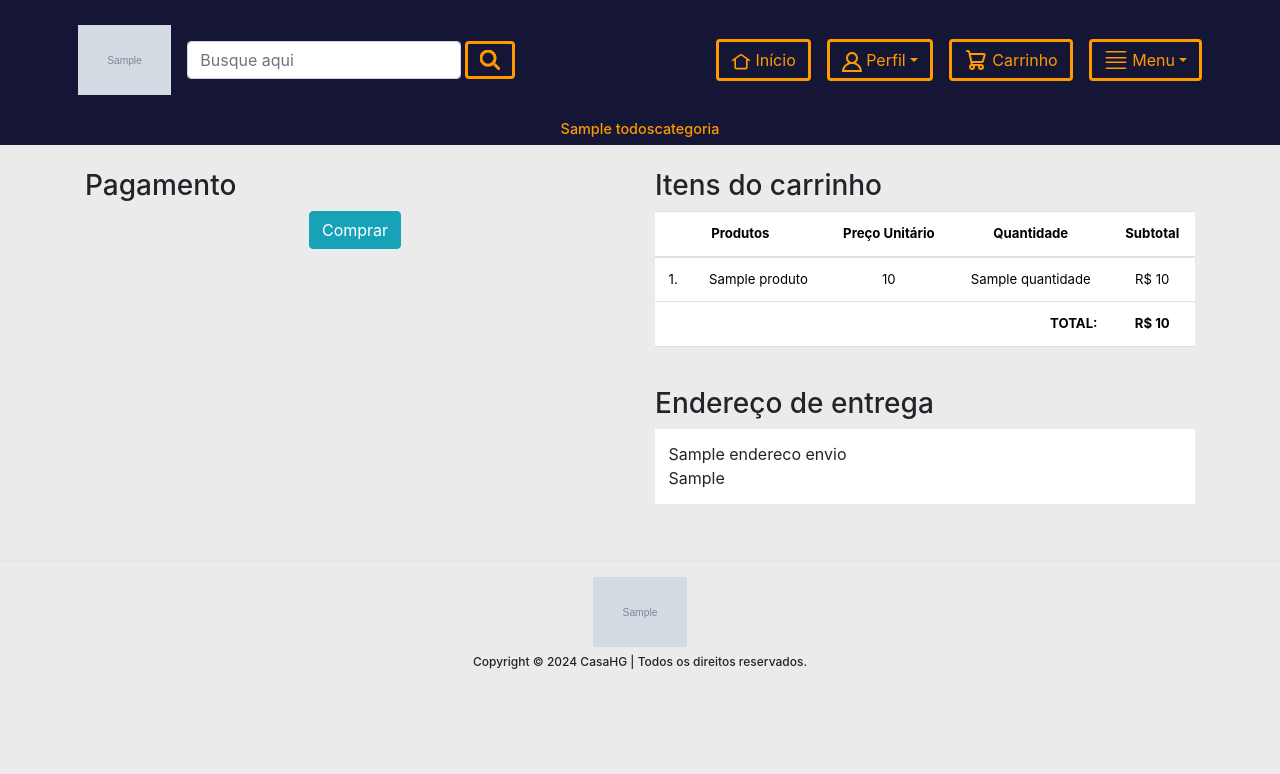
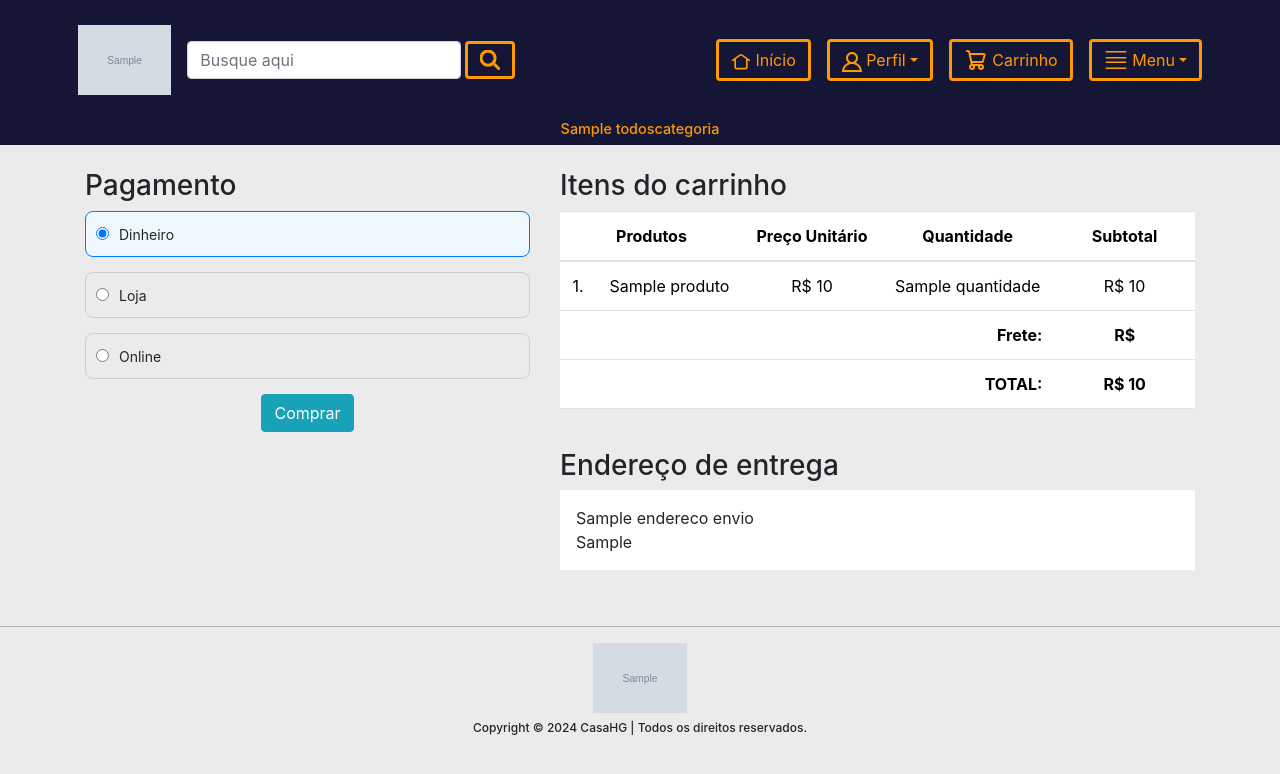
Before and after one commit to joaomarcelo023/django-teste, a Django app: template templates/processar.html in a window 1280 px wide. Shown: the top 774 px of the page. Run offline with Django 3.2, Linux system fonts and the light colour scheme; the template is opened without the code that fills it: most values are stand-ins (such as "Sample title", 1, 10 or a date in 2020); grey boxes marked "Sample" are stand-in pictures; some libraries are stand-ins or nearby versions.

Commit message:
Semiteste

```diff
--- a/templates/processar.html
+++ b/templates/processar.html
@@ -6,51 +6,81 @@
 {% block title %}Processar Compra{% endblock %}
 
 {% block content %}
+<link rel="stylesheet" type="text/css" href="{% static 'css/forma_de_entrega.css' %}">
+
 <div class="container table-container">
     <br>
     <div class="row justify-content-center">
-        <div class = "col-md-6">
+        <div class = "col-md-5">
             <h3>Pagamento</h3>
             <form action="" method="POST">
                 {% csrf_token %}
-                {{form.as_p}}
+                <!-- {{form.as_p}} -->
+                <div>
+                    <label class="option selected">
+                        <input type="radio" name="local_entrega" value="dinheiro" checked>
+                        <div>
+                            <span class="address">Dinheiro</span>
+                        </div>
+                    </label>
+                    <label class="option">
+                        <input type="radio" name="local_entrega" value="loja">
+                        <div>
+                            <span class="address">Loja</span>
+                        </div>
+                    </label>
+                    <label class="option">
+                        <input type="radio" name="local_entrega" value="online">
+                        <div>
+                            <span class="address">Online</span>
+                        </div>
+                    </label>
+                </div>
                 <div class="text-center">
                     <button class="btn btn-info">Comprar</button>
                 </div>
             </form>
         </div>
-        <div class = "col-md-6">
+        <div class = "col-md-7">
             <h3>Itens do carrinho</h3>
-            <table class="table" style="font-size: 0.825em;">
+            <table class="table">
                 <thead>
                     <tr>
                         <th colspan="2" class="text-center">Produtos</th>
                         <th class="text-center">Preço Unitário</th>
                         <th class="text-center">Quantidade</th>
+                        <th></th>
                         <th class="text-center">Subtotal</th>
+                        <th></th>
                     </tr>
                 </thead>
-                <tbody>
+                <tbody style="vertical-align: middle;">
                     {%for cp in carro.carroproduto_set.all %}
                         <tr>
-                            <td class="text-center" style="border-right: none;">{{ forloop.counter }}.</td>
-                            <td class="text-center" style="border-left: none;">{{ cp.produto.titulo }}</td>
-                            <td class="text-center">{{ cp.preco_unitario|intcomma }}</td>
-                            <td class="text-center">{{ cp.quantidade }}</td>
-                            <td class="text-center">R$ {{ cp.subtotal|intcomma }}</td>
+                            <td class="text-center" style="border-right: none; vertical-align: middle;">{{ forloop.counter }}.</td>
+                            <td class="text-center" style="border-left: none; vertical-align: middle;">{{ cp.produto.titulo }}</td>
+                            <td class="text-center" style="vertical-align: middle;">R$ {{ cp.preco_unitario|intcomma }}</td>
+                            <td class="text-center" style="vertical-align: middle;">{{ cp.quantidade }}</td>
+                            <td colspan="3" class="text-center" style="vertical-align: middle;">R$ {{ cp.subtotal|intcomma }}</td>
                         </tr>
                     {% endfor %}
                 </tbody>
                 <tfoot>
+                    {% if not pedido.endereco_envio.cliente.nome == "Casa" and not pedido.endereco_envio.cliente.sobrenome == "HG" %}
+                        <tr>
+                            <th colspan="4" class="text-right" style="vertical-align: middle;">Frete:</th>
+                            <th colspan="3" class="text-center" style="vertical-align: middle;">R$ </th>
+                        </tr>
+                    {% endif %}
                     <tr>
-                        <th colspan="4" style="text-align: right;">TOTAL:</th>
-                        <th class="text-center">R$ {{ carro.total|intcomma }}</th>
+                        <th colspan="4" class="text-right" style="vertical-align: middle;">TOTAL:</th>
+                        <th colspan="3" class="text-center" style="vertical-align: middle;">R$ {{ carro.total|intcomma }}</th>
                     </tr>
                 </tfoot>
             </table>
             <br>
             <div>
-                <h3>Endereço de entrega</h3>
+                <h3>Endereço de {% if pedido.endereco_envio.cliente.nome == "Casa" and pedido.endereco_envio.cliente.sobrenome == "HG" %}retirada{% else %}entrega{% endif %}</h3>
                 <p style="background-color: white; padding: 2.5%;">
                     {{ pedido.endereco_envio.titulo }}
                     <br>
@@ -60,4 +90,6 @@
         </div>
     </div>
 </div>
+
+<script src="{% static 'js/forma_de_entrega.js' %}"></script>
 {% endblock %}
```
